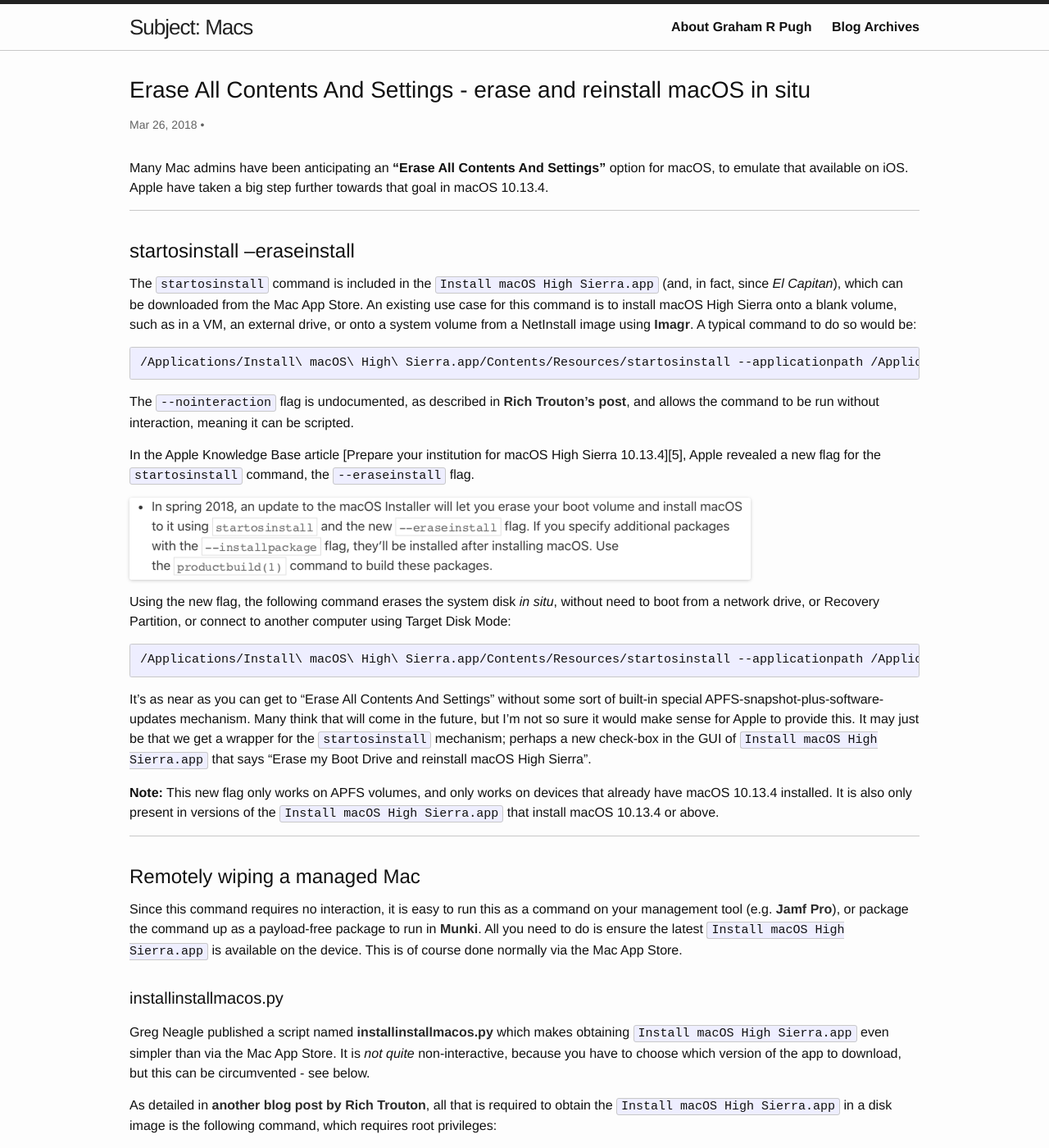
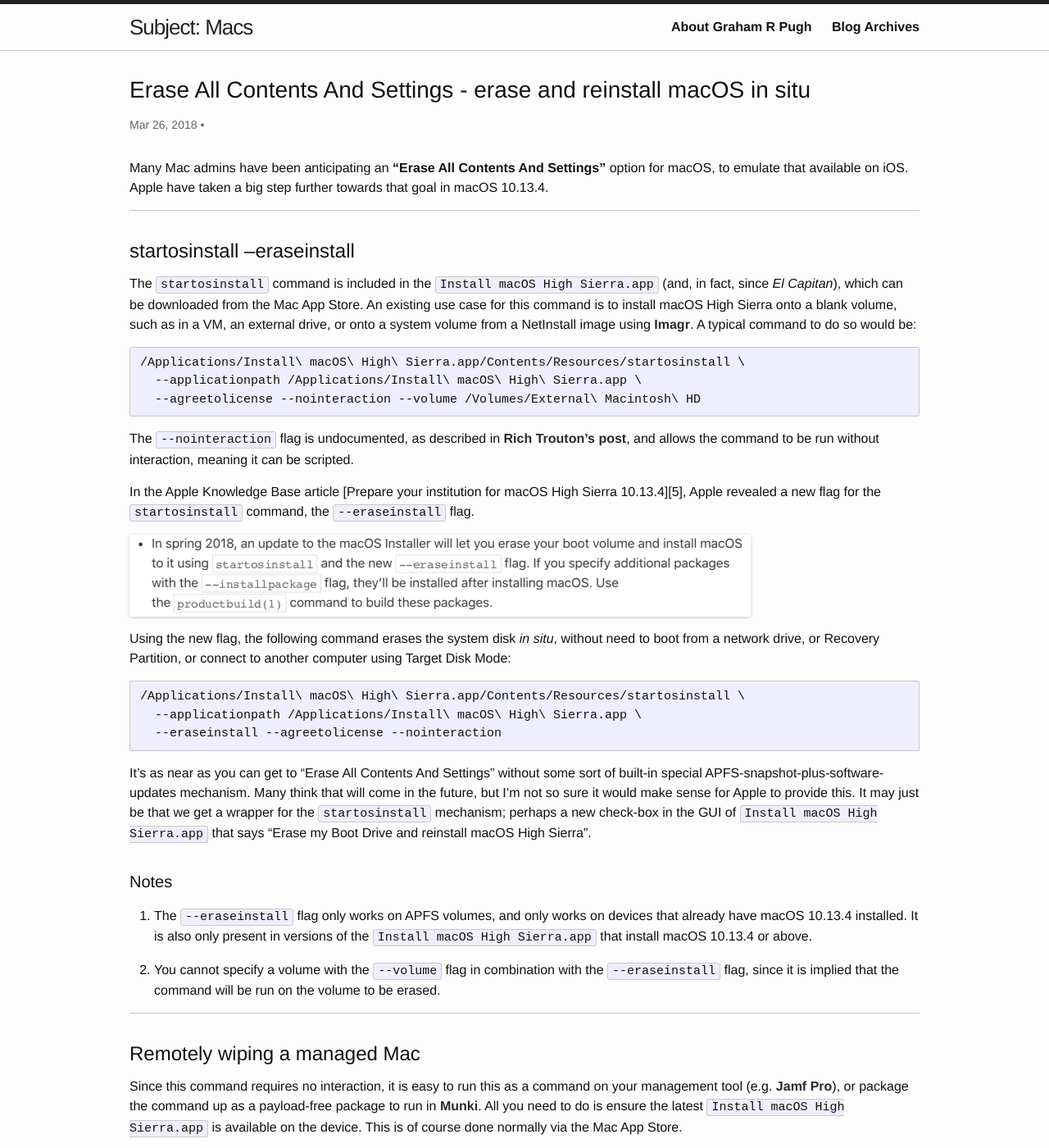
Before and after one commit to grahampugh/grahampugh.github.io, a Jekyll site: the page built from _posts/2018-03-26-reinstall-macos-from-system-volume.md, in a window 1280 px wide and 1400 px high. Shown: the whole window at 82% size. Built offline with Jekyll 4.4.1, drawn with Linux system fonts in a browser that asks for light colours; comment, search, counter and statistics services are not loaded.

Commit message:
Minor improvements

````diff
--- a/_posts/2018-03-26-reinstall-macos-from-system-volume.md
+++ b/_posts/2018-03-26-reinstall-macos-from-system-volume.md
@@ -13,7 +13,9 @@
 The `startosinstall` command is included in the `Install macOS High Sierra.app` (and, in fact, since *El Capitan*), which can be downloaded from the Mac App Store. An existing use case for this command is to install macOS High Sierra onto a blank volume, such as in a VM, an external drive, or onto a system volume from a NetInstall image using [Imagr]. A typical command to do so would be:
 
 ```
-/Applications/Install\ macOS\ High\ Sierra.app/Contents/Resources/startosinstall --applicationpath /Applications/Install\ macOS\ High\ Sierra.app --agreetolicense --nointeraction --volume /Volumes/External\ Macintosh\ HD
+/Applications/Install\ macOS\ High\ Sierra.app/Contents/Resources/startosinstall \
+  --applicationpath /Applications/Install\ macOS\ High\ Sierra.app \
+  --agreetolicense --nointeraction --volume /Volumes/External\ Macintosh\ HD
 ```
 
 The `--nointeraction` flag is undocumented, as described in [Rich Trouton's post][2], and allows the command to be run without interaction, meaning it can be scripted.
@@ -25,12 +27,18 @@
 Using the new flag, the following command erases the system disk *in situ*, without need to boot from a network drive, or Recovery Partition, or connect to another computer using Target Disk Mode:
 
 ```
-/Applications/Install\ macOS\ High\ Sierra.app/Contents/Resources/startosinstall --applicationpath /Applications/Install\ macOS\ High\ Sierra.app --eraseinstall --agreetolicense --nointeraction
+/Applications/Install\ macOS\ High\ Sierra.app/Contents/Resources/startosinstall \
+  --applicationpath /Applications/Install\ macOS\ High\ Sierra.app \
+  --eraseinstall --agreetolicense --nointeraction
 ```
 
 It's as near as you can get to "Erase All Contents And Settings" without some sort of built-in special APFS-snapshot-plus-software-updates mechanism. Many think that will come in the future, but I'm not so sure it would make sense for Apple to provide this. It may just be that we get a wrapper for the `startosinstall` mechanism; perhaps a new check-box in the GUI of `Install macOS High Sierra.app` that says "Erase my Boot Drive and reinstall macOS High Sierra".
 
-**Note:** This new flag only works on APFS volumes, and only works on devices that already have macOS 10.13.4 installed. It is also only present in versions of the `Install macOS High Sierra.app` that install macOS 10.13.4 or above.
+### Notes
+
+1. The `--eraseinstall` flag only works on APFS volumes, and only works on devices that already have macOS 10.13.4 installed. It is also only present in versions of the `Install macOS High Sierra.app` that install macOS 10.13.4 or above.
+
+2. You cannot specify a volume with the `--volume` flag in combination with the `--eraseinstall` flag, since it is implied that the command will be run on the volume to be erased.
 
 ---
 
````
